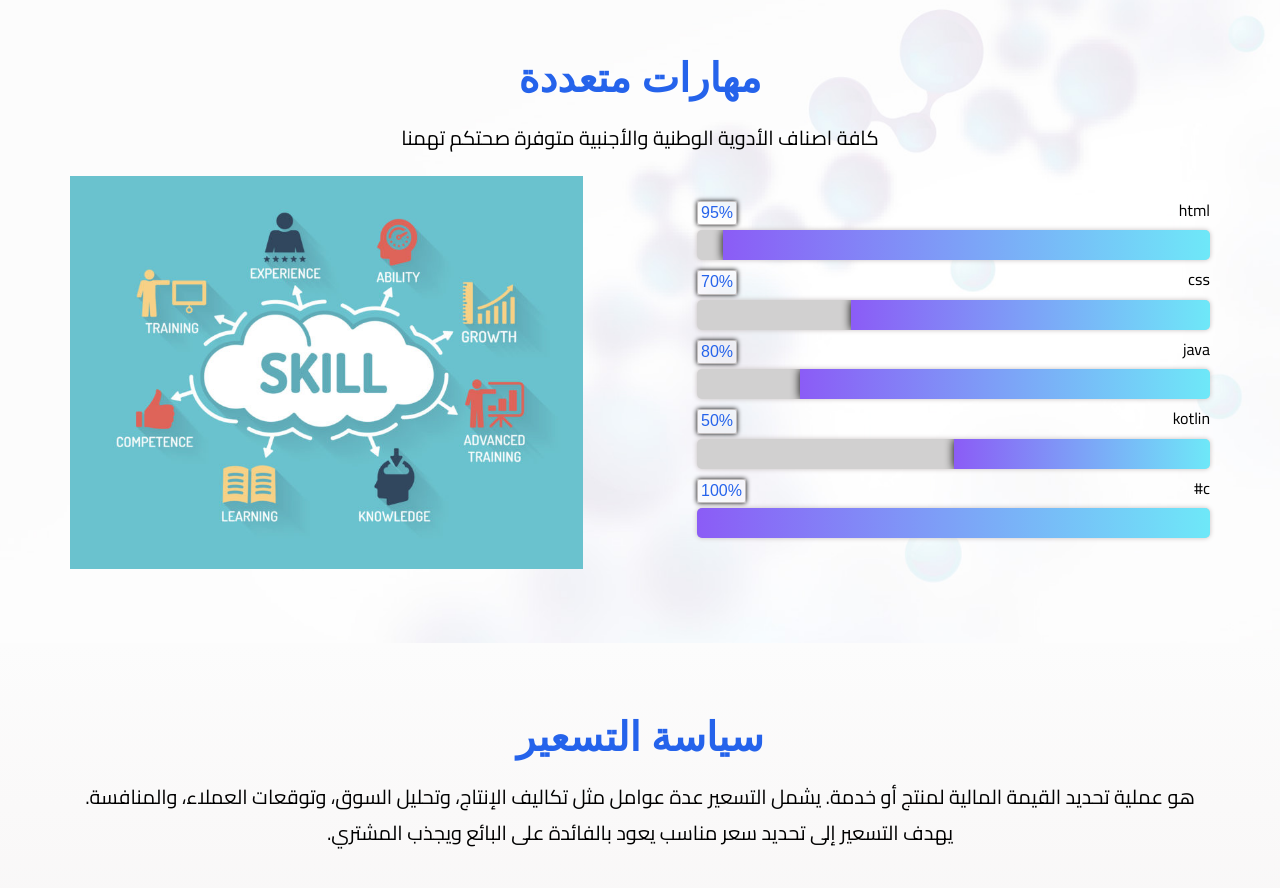
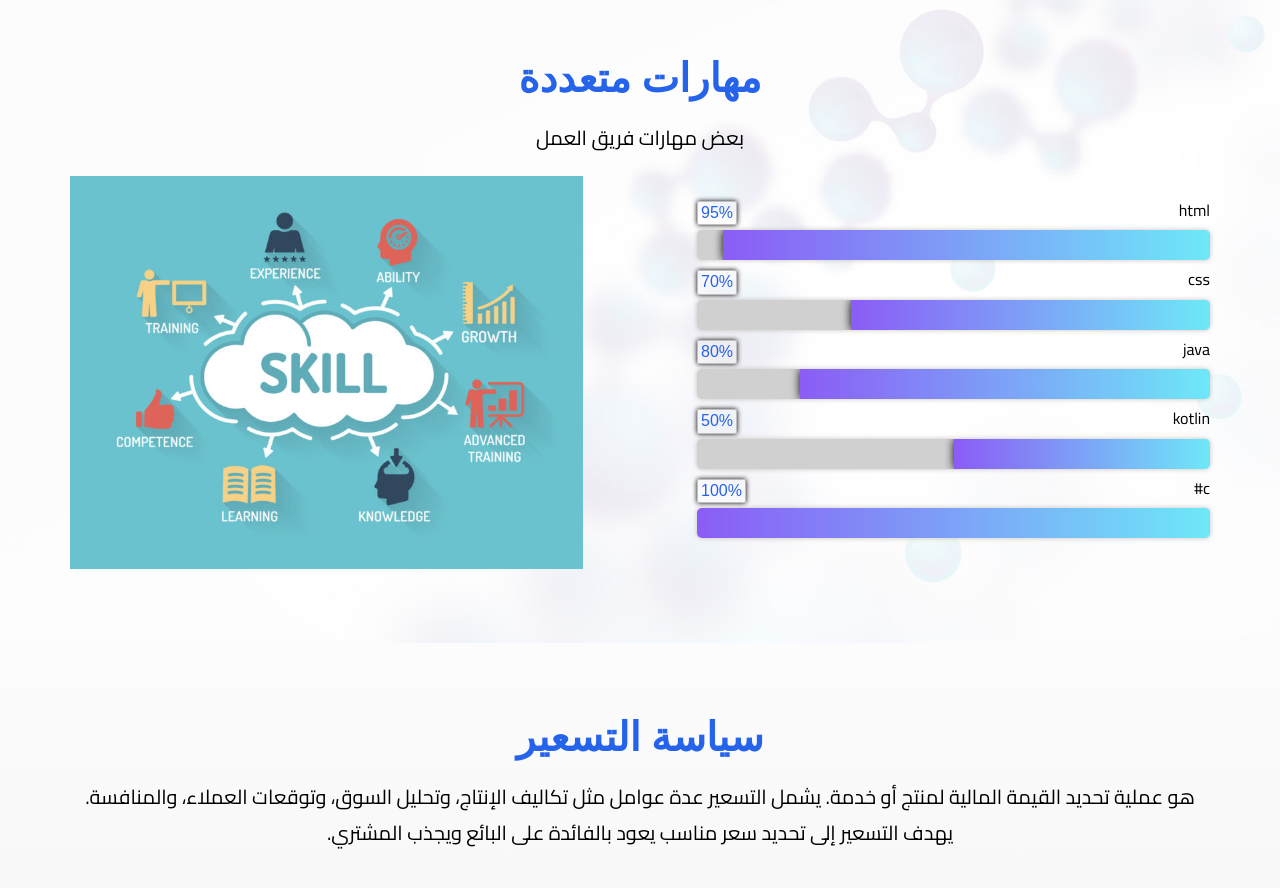
Before and after one commit to a1b2a3s4/first-website, a plain HTML site: page index.html in a window 1280 px wide. Shown: the part 5960-6848 px from the top of the page. Drawn offline with Linux system fonts and the light colour scheme.

Commit message:
Update index.html

```diff
--- a/index.html
+++ b/index.html
@@ -536,7 +536,7 @@
     <!-- start skills section -->
     <section class="skills">
         <h2 class="section-title">مهارات متعددة</h2>
-        <p class="section-desc">كافة اصناف الأدوية الوطنية والأجنبية متوفرة صحتكم تهمنا</p>
+        <p class="section-desc">بعض مهارات فريق العمل</p>
         <div class="container">
             <div class="skills-info">
 
```
